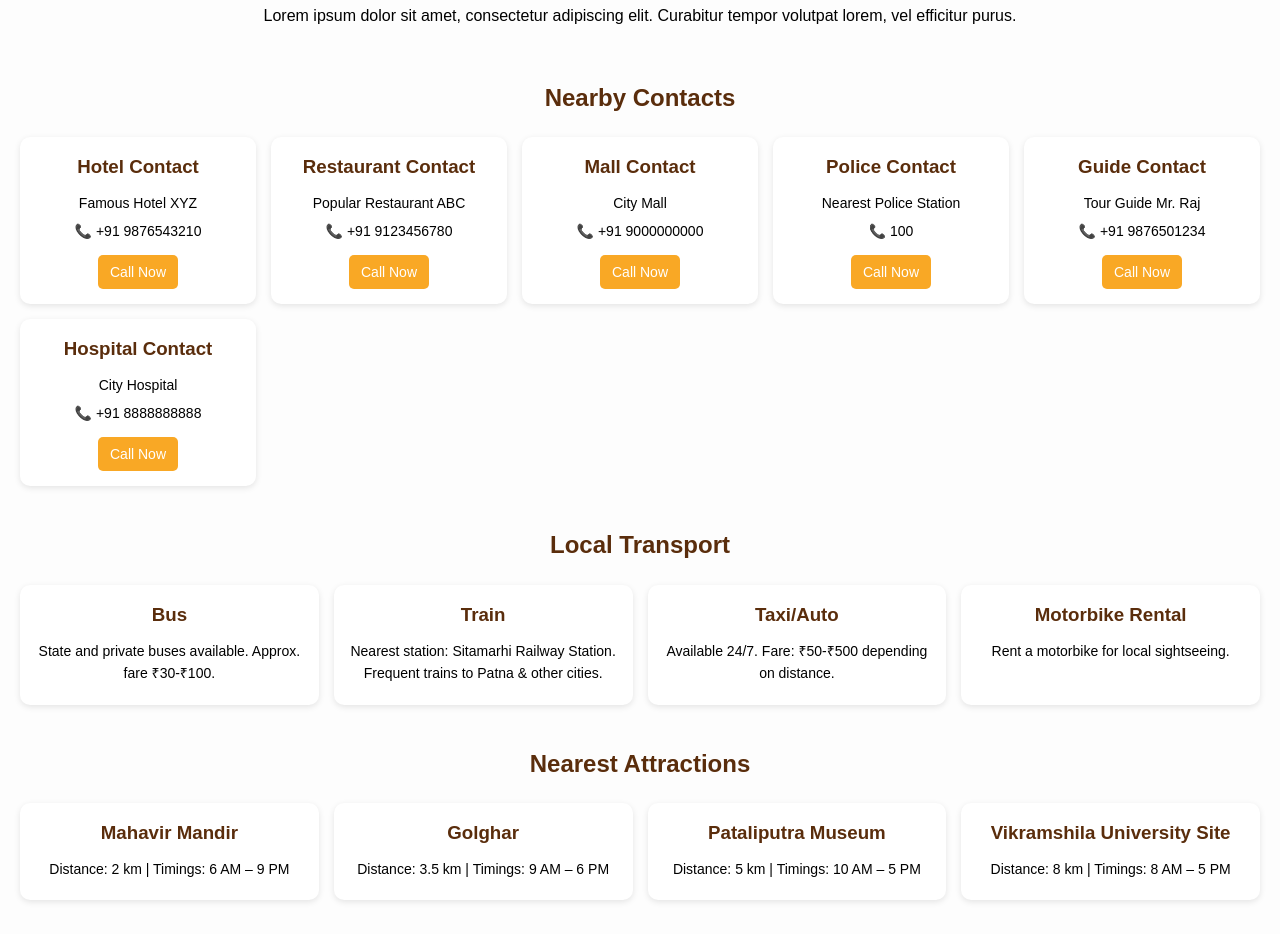
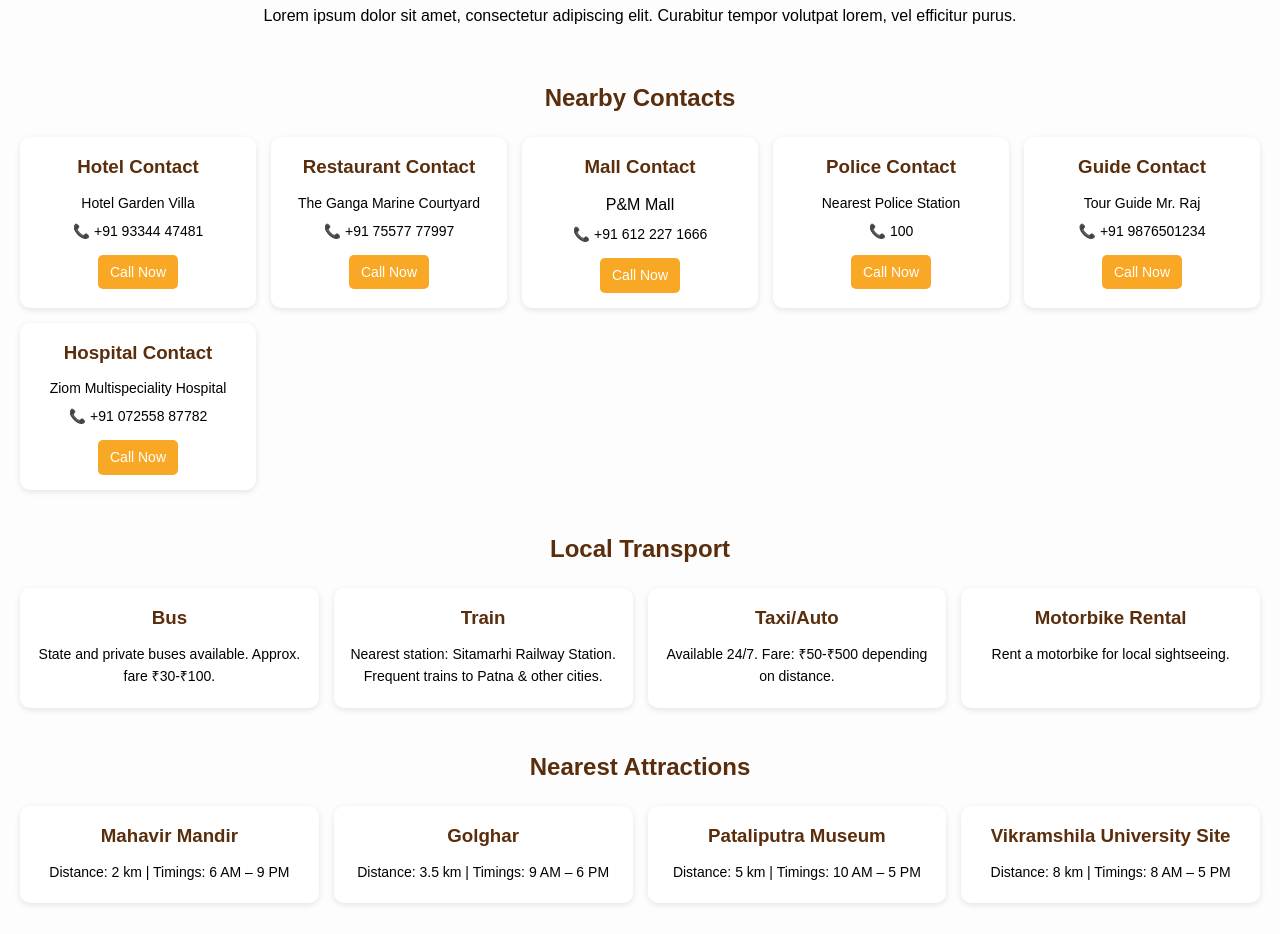
Before and after one commit to amankumar96617/tourist_, a plain HTML site: page html/destnation/digha ghat.html in a window 1280 px wide. Shown: the part 869-1803 px from the top of the page. Drawn offline with Linux system fonts and the light colour scheme.

Commit message:
Update digha ghat.html

```diff
--- a/html/destnation/digha ghat.html
+++ b/html/destnation/digha ghat.html
@@ -304,21 +304,21 @@
     <div class="contact-cards">
       <div class="card">
         <h3>Hotel Contact</h3>
-        <p>Famous Hotel XYZ</p>
-        <p>📞 +91 9876543210</p>
-        <a href="tel:+919876543210">Call Now</a>
+        <p>Hotel Garden Villa</p>
+        <p>📞 +91 93344 47481</p>
+        <a href="tel:+91 93344 47481">Call Now</a>
       </div>
       <div class="card">
         <h3>Restaurant Contact</h3>
-        <p>Popular Restaurant ABC</p>
-        <p>📞 +91 9123456780</p>
-        <a href="tel:+919123456780">Call Now</a>
+        <p>The Ganga Marine Courtyard</p>
+        <p>📞 +91 75577 77997</p>
+        <a href="tel:+91 75577 77997">Call Now</a>
       </div>
       <div class="card">
         <h3>Mall Contact</h3>
-        <p>City Mall</p>
-        <p>📞 +91 9000000000</p>
-        <a href="tel:+919000000000">Call Now</a>
+        </p>P&M Mall</p>
+        <p>📞 +91 612 227 1666</p>
+        <a href="tel:+91 612 227 1666">Call Now</a>
       </div>
       <div class="card">
         <h3>Police Contact</h3>
@@ -334,9 +334,9 @@
       </div>
       <div class="card">
         <h3>Hospital Contact</h3>
-        <p>City Hospital</p>
-        <p>📞 +91 8888888888</p>
-        <a href="tel:+918888888888">Call Now</a>
+        <p>Ziom Multispeciality Hospital</p>
+        <p>📞 +91 072558 87782</p>
+        <a href="tel:+91 072558 87782">Call Now</a>
       </div>
     </div>
   </section>
```
